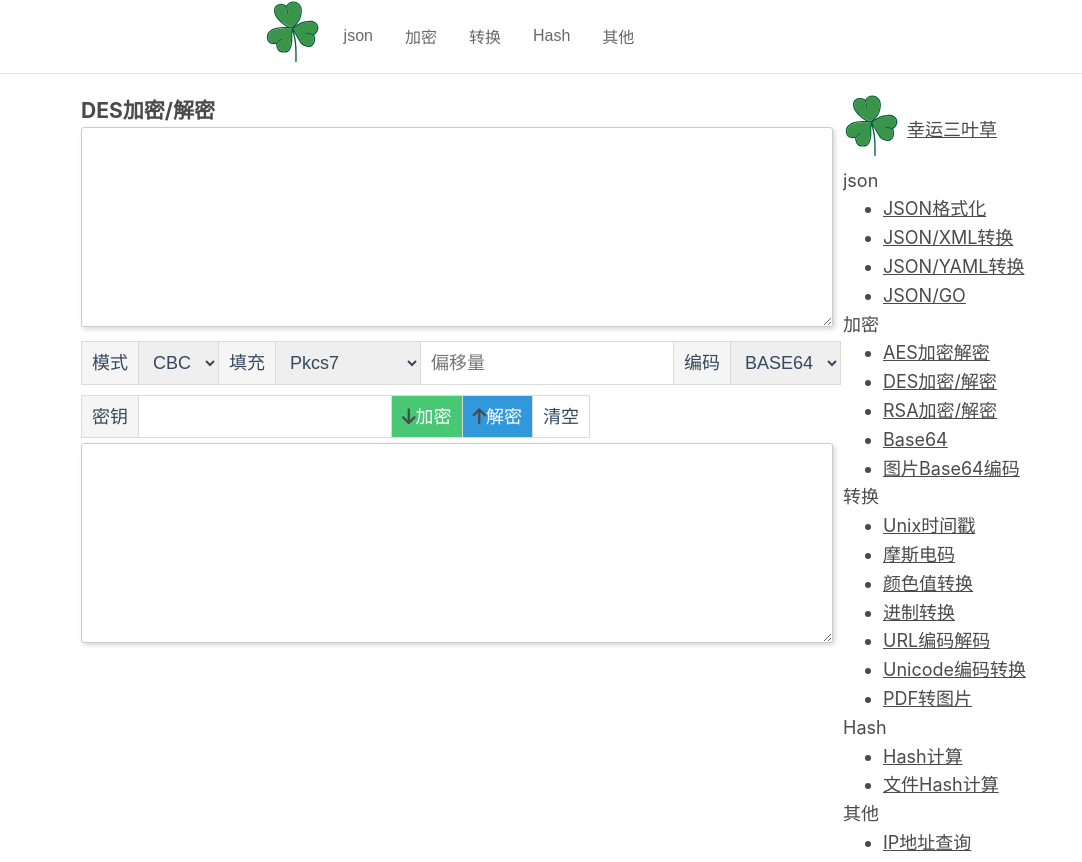
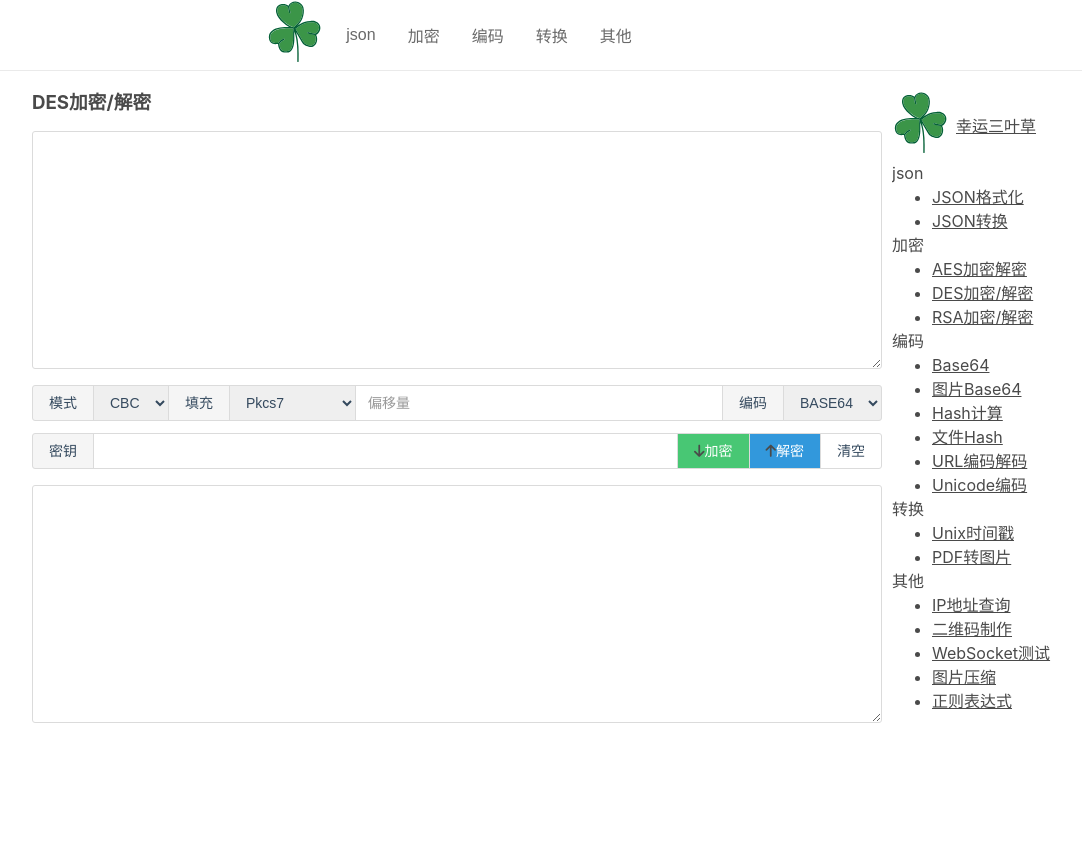
Before and after one commit to gorpher/nextjs-tools, a Next.js app: page /des in a window 1280 px wide. Shown: the whole page, without its empty margins (183-1265 px from the left). Built offline with nearby package versions, Linux system fonts and the light colour scheme.

Commit message:
更新样式

```diff
--- a/components/route.ts
+++ b/components/route.ts
@@ -2,29 +2,24 @@ export default function Route() {
     return [
         [
             {url: "/json", title: 'JSON格式化', kind: 'json'},
-            {url: "/json2xml", title: 'JSON/XML转换', kind: 'json'},
-            {url: "/json2yaml", title: 'JSON/YAML转换', kind: 'json'},
-            {url: "/JSON转Go Struct", title: 'JSON/GO', kind: 'json'},
+            {url: "/json2xml", title: 'JSON转换', kind: 'json'},
         ],
         [
             {url: "/aes", title: 'AES加密解密', kind: "加密"},
             {url: "/des", title: 'DES加密/解密', kind: "加密"},
             {url: "/rsa", title: 'RSA加密/解密', kind: "加密"},
-            {url: "/base64", title: 'Base64', kind: "加密"},
-            {url: "/img2base64", title: '图片Base64编码', kind: "加密"},
+        ],
+        [
+            {url: "/base64", title: 'Base64', kind: "编码"},
+            {url: "/img2base64", title: '图片Base64', kind: "编码"},
+            {url: "/hash", title: 'Hash计算', kind: "编码"},
+            {url: "/hashf", title: '文件Hash', kind: "编码"},
+            {url: "/url", title: 'URL编码解码', kind: "编码"},
+            {url: "/unicode", title: 'Unicode编码', kind: "编码"},
         ],
         [
             {url: "/timestamp", title: 'Unix时间戳', kind: "转换"},
-            {url: "/morse", title: '摩斯电码', kind: "转换"},
-            {url: "/color", title: '颜色值转换', kind: "转换"},
-            {url: "/binary", title: '进制转换', kind: "转换"},
-            {url: "/url", title: 'URL编码解码', kind: "转换"},
-            {url: "/unicode", title: 'Unicode编码转换', kind: "转换"},
             {url: "/pdf2img", title: 'PDF转图片', kind: "转换"},
-        ],
-        [
-            {url: "/hash", title: 'Hash计算', kind: "Hash"},
-            {url: "/hashf", title: '文件Hash计算', kind: "Hash"},
         ],
         [
             {url: "/ip", title: 'IP地址查询', kind: "其他"},
@@ -32,8 +27,6 @@ export default function Route() {
             {url: "/websocket", title: 'WebSocket测试', kind: "其他"},
             {url: "/tinyimg", title: '图片压缩', kind: "其他"},
             {url: "/regex", title: '正则表达式', kind: "其他"},
-            {url: "/svg", title: 'SVG占位图', kind: "其他"},
-
         ],
     ]
 }
--- a/pages/des.tsx
+++ b/pages/des.tsx
@@ -1,6 +1,6 @@
 import {Layout} from "../components/layout";
 
-import React, {useState} from "react";
+import React from "react";
 import CryptoJS from 'crypto-js';
 import Nav from "../components/nav";
 
@@ -26,8 +26,8 @@ export default class DES extends React.Component<any, isState> {
         super(props);
         this.storageKey = 'des'
         this.siteTitle = 'DES加密/解密'
-        this.keyword='DES加密,DES解密,DES算法'
-        this.description='在线DES加密、解密工具,DES加密,DES解密,DES算法'
+        this.keyword = 'DES加密,DES解密,DES算法'
+        this.description = '在线DES加密、解密工具,DES加密,DES解密,DES算法'
         this.Decrypt = this.Decrypt.bind(this);
         this.Encrypt = this.Encrypt.bind(this);
         this.Clear = this.Clear.bind(this);
@@ -198,13 +198,12 @@ export default class DES extends React.Component<any, isState> {
         return (
             <Layout siteTitle={this.siteTitle} right={<Nav/>}>
                 <div>
-                    <div>
+                    <div className="mt2">
                         <textarea className="textarea" cols={30} rows={10} name="a" value={this.state.a}
                                   onChange={this.handleChange}/>
                     </div>
-                    <div>
-                        <div className="group">
-                            <span className="label">模式</span>
+                    <div className="group mt2 fullwidth">
+                        <span className="static">模式</span>
                         <select className="select" name="param1" onChange={this.handleChange}
                                 value={this.state.param1}>
                             <option value="CBC">CBC</option>
@@ -213,7 +212,7 @@ export default class DES extends React.Component<any, isState> {
                             <option value="CTR">CTR</option>
                             <option value="OFB">OFB</option>
                         </select>
-                            <span className="label">填充</span>
+                        <span className="static">填充</span>
                         <select className="select" name="param2" onChange={this.handleChange}
                                 value={this.state.param2}>
                             <option value="Pkcs7">Pkcs7</option>
@@ -223,19 +222,18 @@ export default class DES extends React.Component<any, isState> {
                             <option value="ZeroPadding">ZeroPadding</option>
                             <option value="NoPadding">NoPadding</option>
                         </select>
-                            <input className="input" type="text" placeholder="偏移量" style={{width: 300}} name="iv"
+                        <input className="input" type="text" name="iv" placeholder="偏移量"
                                value={this.state.iv}
                                onChange={this.handleChange}/>
-                            <span className="label">编码</span>
+                        <span className="static">编码</span>
                         <select className="select" name="encode" onChange={this.handleChange}
                                 value={this.state.encode}>
                             <option value="BASE64">BASE64</option>
                             <option value="HEX">HEX</option>
                         </select>
                     </div>
-                        <br/>
-                        <div className="group">
-                            <span className="label">密钥</span>
+                    <div className="group mt1 fullwidth">
+                        <span className="static">密钥</span>
                         <input className="input" type="text" name="key" value={this.state.key}
                                onChange={this.handleChange}/>
                         <button className="button success" onClick={this.Encrypt}><i className="fa fa-arrow-down"/>加密
@@ -244,8 +242,7 @@ export default class DES extends React.Component<any, isState> {
                         </button>
                         <button className="button" onClick={this.Clear}>清空</button>
                     </div>
-                    </div>
-                    <div>
+                    <div className="mt2">
                         <textarea className="textarea" cols={30} rows={10} name="b" value={this.state.b}
                                   onChange={this.handleChange}/>
                     </div>
--- a/pages/timestamp.tsx
+++ b/pages/timestamp.tsx
@@ -16,9 +16,7 @@ export default class Timestamp extends React.Component<any> {
         return (
             <Layout siteTitle={this.siteTitle}>
                 <Clock/>
-                <br/>
                 <DateTranslate/>
-                <br/>
             </Layout>
         );
     }
--- a/styles/global.css
+++ b/styles/global.css
@@ -4,9 +4,14 @@ body {
     margin: 0;
     font-family: -apple-system, BlinkMacSystemFont, Segoe UI, Roboto, Oxygen,
     Ubuntu, Cantarell, Fira Sans, Droid Sans, Helvetica Neue, sans-serif;
-  line-height: 1.6;
-  font-size: 18px;
+    line-height: 24px;
+    -moz-osx-font-smoothing: grayscale;
+    -webkit-font-smoothing: antialiased;
+    font-size: 16px;
+    height: 100%;
+
 }
+
 * {
     margin: 0;
     box-sizing: border-box;
@@ -26,72 +31,316 @@ body {
 
     --color-accent: #96B499;
     --color-text: #34495e;
+    --color-text-info: #2788e8;
     --color-button: #ffffff;
+}
+
+
+input[type=number] {
+    -moz-appearance: textfield
+}
+
+input[type=number]::-webkit-inner-spin-button,
+input[type=number]::-webkit-outer-spin-button {
+    -webkit-appearance: none
+}
+
+input[type=color] {
+    padding: 0;
+
+    border: none;
+
+    outline: none;
+
+    cursor: pointer
+}
+
+input ::-webkit-color-swatch-wrapper {
+    background: #fff
+}
+
+input ::-webkit-color-swatch {
+    position: relative
+}
+
+input::-webkit-outer-spin-button,
+input::-webkit-inner-spin-button {
+    -webkit-appearance: none
+}
+
+::-webkit-input-placeholder {
+    color: #999
+}
+
+::-moz-placeholder {
+    color: #999
+}
+
+:-moz-placeholder {
+    color: #999
+}
+
+:-ms-input-placeholder {
+    color: #999
+}
+
+
+.mt1 {
+    margin-top: 12px
+}
+
+.mt2 {
+    margin-top: 16px
 }
 
 .input,
 .textarea,
 input[type=checkbox] {
     appearance: none;
+
     -moz-appearance: none;
-  -webkit-appearance: none;
+
+    -webkit-appearance: none
 }
 
 .input,
 .textarea,
 .button,
 input[type=checkbox],
-.label,
+.static,
 .select {
     border-radius: 3px;
+
     border: 1px solid #dbdbdb;
+
     align-items: center;
+
     color: var(--color-text);
+
     display: inline-flex;
-  position: relative;
-  outline: none;
-  font-size: 1rem;
-  line-height: 18px;
-  min-height: 34px;
-  padding: 10px;
+
+    position: relative
 }
 
-/*
-input::-ms-input-placeholder {
-    text-indent: 5px;
+.input,
+.textarea,
+.button,
+.file-cta,
+.file-name,
+.static,
+.select {
+    outline: none;
+
+    font-size: 14px;
+
+    line-height: 18px;
+
+    min-height: 34px
 }
 
-input::-webkit-input-placeholder {
-    text-indent: 5px;
-} */
+.input,
+.textarea {
+    max-width: 100%;
 
-input[type=checkbox],
-input[type=radio] {
-  box-sizing: border-box;
-  padding: 0;
-  -webkit-box-sizing: border-box;
-  box-sizing: border-box;
-  padding: 0;
-  margin: 0 0.5rem 0 0;
+    width: 100%
+}
+
+.input.error,
+.textarea.error {
+    border: 1px solid #ff3860
+}
+
+.input,
+.textarea,
+.file-cta,
+.file-name {
+    padding: 8px 12px
+}
+
+.button,
+.file-cta,
+.file-name,
+.static {
+    padding: 8px 16px
+}
+
+.input:hover,
+.textarea:hover,
+input[type=checkbox]:hover,
+.select:hover,
+.input:focus,
+.textarea:focus {
+    border-color: var(--color-primary)
+}
+
+.input[disabled],
+.textarea[disabled] {
+    background: #f5f5f5;
+
+    border-color: #dbdbdb
+}
+
+.select {
+    padding: 0 12px;
+
+    flex-shrink: 0
+}
+
+.static {
+    flex-shrink: 0;
+
+    background: #f5f5f5
+}
+
+.static:hover {
+    border-color: #dbdbdb !important
+}
+
+.textarea {
+    display: block;
+
+    max-width: 100%;
+
+    min-width: 100%;
+
+    resize: vertical;
+
+    line-height: 22px
+}
+
+.textarea.fixed-size {
+    resize: none
+}
+
+.button {
+    cursor: pointer;
+
+    background: #fff;
+
+    justify-content: center;
+
+    text-align: center;
+
+    white-space: nowrap
+}
+
+.button:hover {
+    border-color: #b5b5b5
+}
+
+.button:active {
+    background: #f9f9f9
+}
+
+.button.primary {
+    color: #fff;
+
+    z-index: 3;
+
+    border-color: var(--color-primary);
+
+    background: var(--color-primary)
+}
+
+.button.primary:hover {
+    background: var(--color-accent);
+
+    border-color: var(--color-accent)
 }
 
 
-.button {
-  border: 1px solid transparent;
-  border-radius: 4px;
-  outline: 0;
-  cursor: pointer;
-  background-color: #fff;
-  border-color: #dbdbdb;
-  border-width: 1px;
-  justify-content: center;
-  text-align: center;
+.flex {
+    display: flex
 }
 
-.button:hover {
-  border-color: #b5b5b5;
-  color: #363636;
+.inline {
+    width: auto;
+
+    display: inline
 }
+
+.bordered {
+    border-radius: 2px;
+
+    border: 1px solid #dbdbdb
+}
+
+.fullwidth {
+    width: 100%
+}
+
+.fullHeight {
+    height: 100%
+}
+
+.content-center {
+    display: flex;
+
+    justify-content: center
+}
+
+.content-center *:not(:first-child) {
+    margin-left: 1em
+}
+
+.group {
+    display: inline-flex
+}
+
+.group * {
+    border-radius: 0
+}
+
+.group *:not(:first-child) {
+    margin-left: -1px
+}
+
+.group *:first-child {
+    border-radius: 3px 0 0 3px
+}
+
+.group *:last-child {
+    border-radius: 0 3px 3px 0
+}
+
+.group *:not(.primary):hover {
+    z-index: 3;
+
+    border-color: #b5b5b5
+}
+
+.group *:focus {
+    z-index: 4
+}
+
+.mid-menus {
+    align-items: center;
+
+    justify-content: center;
+
+    width: 130px;
+
+    display: flex;
+
+    padding: 0 16px
+}
+
+.mid-menus * {
+    width: 100%
+}
+
+.mid-menus .button {
+    margin: 0
+}
+
+.mid-menus .button:not(:first-child) {
+    margin-top: 16px
+}
+
+.text-info{
+    color: var(--color-text-info) !important
+}
+
 
 .success {
     color: var(--color-button);
@@ -116,45 +365,3 @@ input[type=radio] {
     color: var(--color-button);
     background: var(--color-info);
 }
-
-.textarea {
-  width: 100%;
-  height: 200px;
-  resize: vertical;
-  border: 1px solid #CCC;
-  /* border-radius: 8px; */
-  padding: 4px;
-  box-shadow: 2px 2px 5px #d3d6da;
-  -moz-box-shadow: 2px 2px 5px #d3d6da;
-}
-
-.radio+.radio {
-  margin-left: .5em;
-}
-
-.checkbox,
-.radio {
-  cursor: pointer;
-  display: inline-block;
-  line-height: 1.25;
-  position: relative;
-}
-
-
-.label {
-  flex-shrink: 0;
-  background: #f5f5f5;
-}
-
-.group {
-  display: inline-flex;
-  margin: 5px 0px 5px 0px;
-}
-
-.group *:not(:first-child) {
-  margin-left: -1px;
-}
-
-.group * {
-  border-radius: 0;
-}
```
Also changed, not shown: components/clock.tsx (+8 -4 lines), components/date.tsx (+18 -13 lines), pages/aes.tsx (+12 -15 lines), pages/base64.tsx (+4 -4 lines), pages/gh/[value].tsx (deleted, +0 -29 lines), pages/hash.tsx (+6 -7 lines), styles/utils.module.css (deleted, +0 -52 lines). Lines whose indentation alone changed are shown as unchanged.
